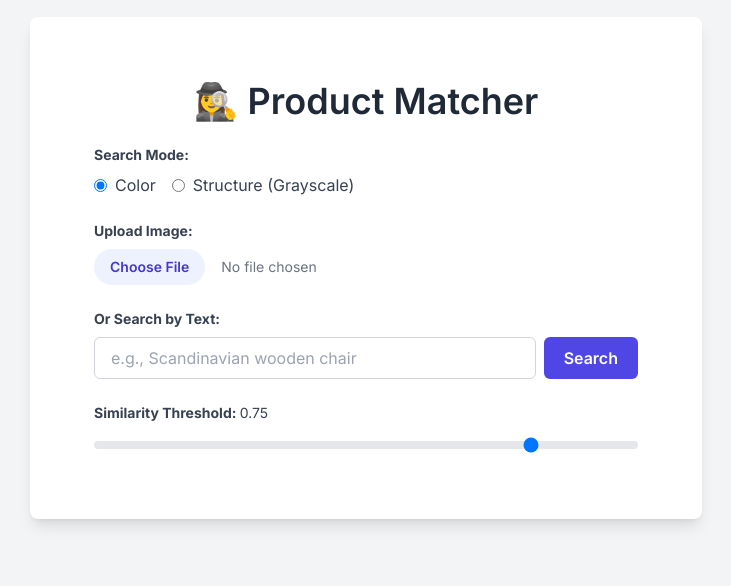
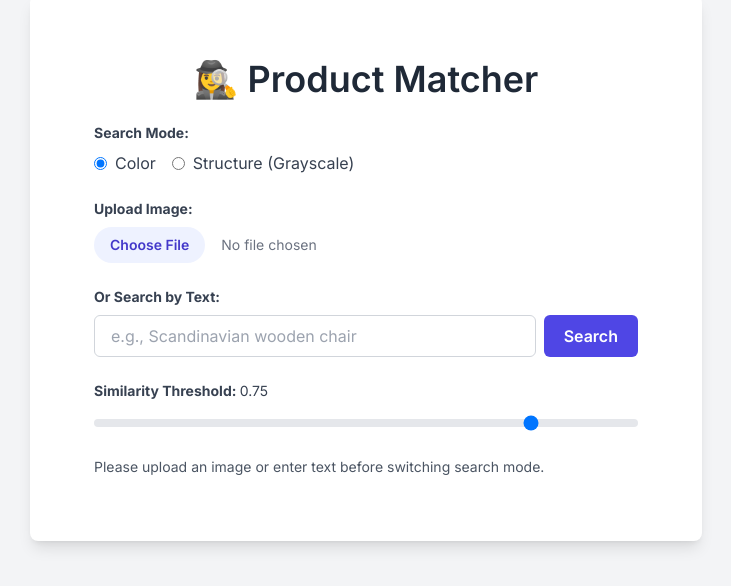
Before and after one commit to siddharthpeters-tto/product-matcher, a React (Vite) app in the folder frontend/: page / in a window 1280 px wide. Shown: the part 132-718 px from the top of the page, without its empty margins (274-1005 px from the left). Built offline with nearby package versions, Linux system fonts and the light colour scheme.

Commit message:
Update main.py with checks before calling API

```diff
--- a/frontend/src/ProductSearch.jsx
+++ b/frontend/src/ProductSearch.jsx
@@ -20,8 +20,11 @@ export default function ProductSearch() {
       fetchResults({ file: uploadedFile });
     } else if (searchText.trim()) {
       fetchResults({ text: searchText.trim() });
+    } else {
+      // Do not call fetchResults at all
+      setMessage("Please upload an image or enter text before switching search mode.");
     }
-  }, [indexType]); // eslint-disable-line react-hooks/exhaustive-deps
+  }, [indexType]);
 
   const fetchResults = async ({ file, text }) => {
     setLoading(true);
```
